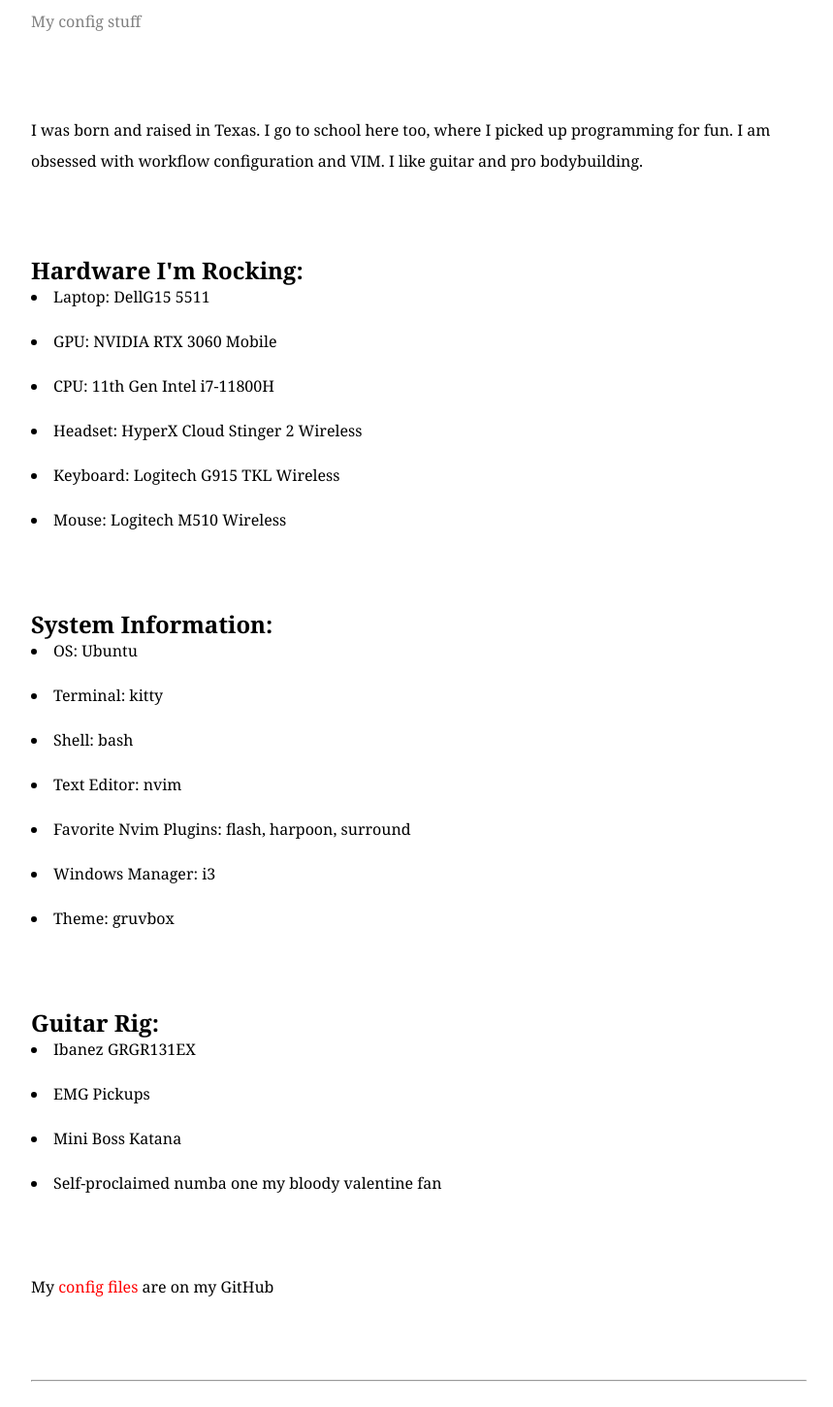
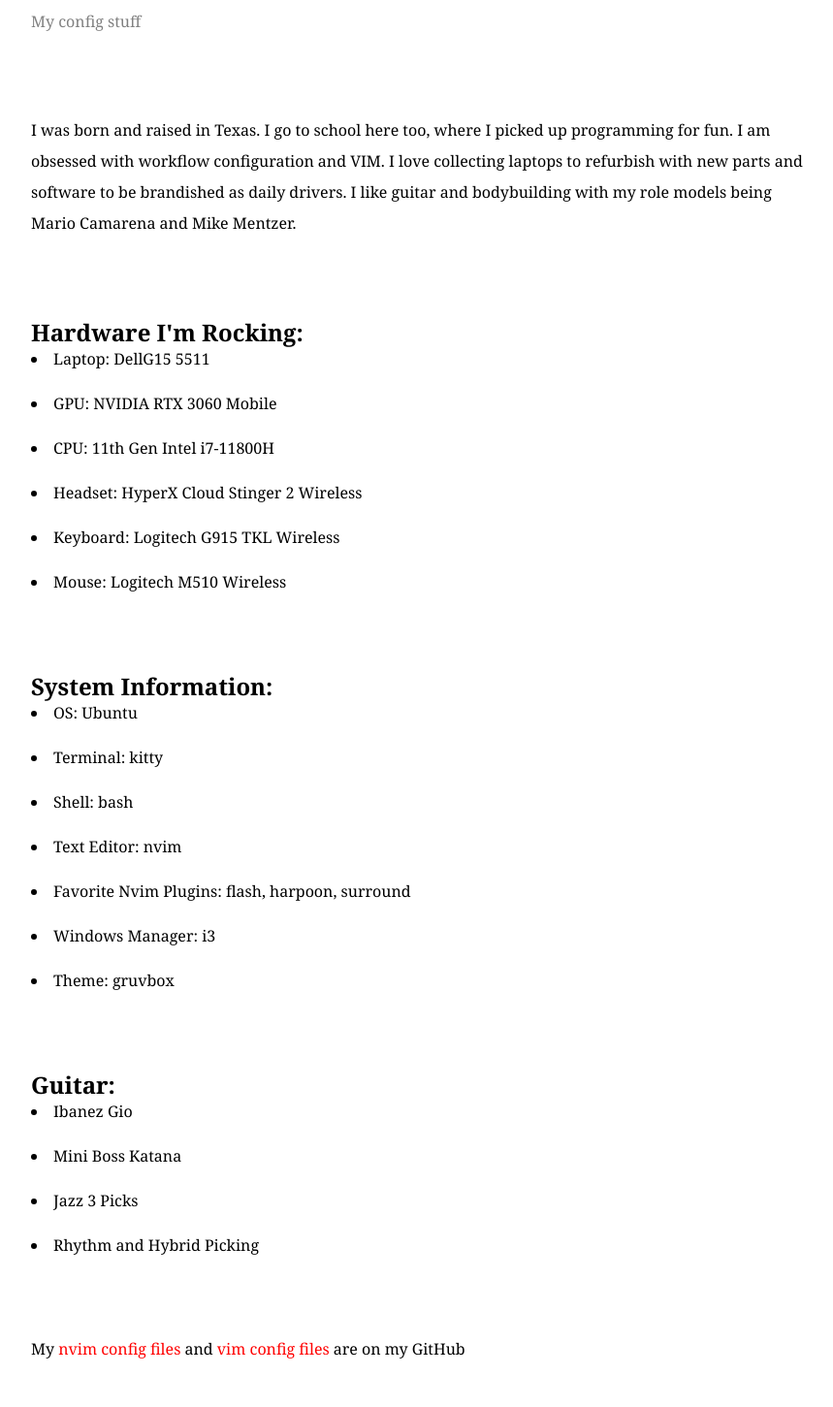
Before and after one commit to troy1eighty2/mernportfolio, a React (Vite) app: page /#/about in a window 1280 px wide. Shown: the part 209-1660 px from the top of the page at 97% size, without its empty margins (208-1067 px from the left). Built offline with nearby package versions, Linux system fonts and the light colour scheme.

Commit message:
updating

```diff
--- a/src/pages/About.jsx
+++ b/src/pages/About.jsx
@@ -9,7 +9,7 @@
       </div>
       <p>
         I was born and raised in Texas. I go to school here too, where I picked up programming for fun.
-        I am obsessed with workflow configuration and VIM. I like guitar and pro bodybuilding.
+        I am obsessed with workflow configuration and VIM. I love collecting laptops to refurbish with new parts and software to be brandished as daily drivers. I like guitar and bodybuilding with my role models being Mario Camarena and Mike Mentzer.
       </p>
       <div>
         <h2>Hardware I'm Rocking:</h2>
@@ -35,16 +35,16 @@
         </ul>
       </div>
       <div>
-        <h2>Guitar Rig:</h2>
+        <h2>Guitar:</h2>
         <ul>
-          <li>Ibanez GRGR131EX</li>
-          <li>EMG Pickups</li>
+          <li>Ibanez Gio</li>
           <li>Mini Boss Katana</li>
-          <li>Self-proclaimed numba one my bloody valentine fan</li>
+          <li>Jazz 3 Picks</li>
+          <li>Rhythm and Hybrid Picking</li>
         </ul>
         {/* hi */}
       </div>
-      <p>My <a href="https://github.com/troy1eighty2/config" target="_blank">config files</a> are on my GitHub</p>
+      <p>My <a href="https://github.com/troy1eighty2/config" target="_blank"> nvim config files</a> and <a href="https://github.com/troy1eighty2/vimconfig" target="_blank"> vim config files</a> are on my GitHub</p>
     </div>
   </>
 }
--- a/src/pages/Projects.jsx
+++ b/src/pages/Projects.jsx
@@ -11,7 +11,7 @@
       <div >
         <div>
           <h1>Projects</h1>
-          <p className={boilerplate.info}>Things that I've worked on sorted by date</p>
+          <p className={boilerplate.info}>Things that I am or have worked on. </p>
         </div>
       </div>
       <div>
```
